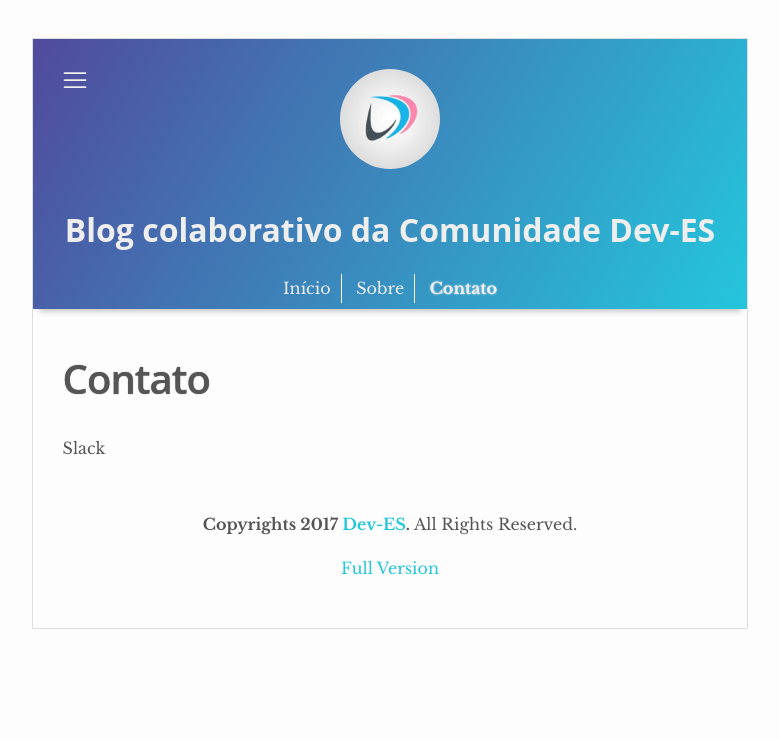
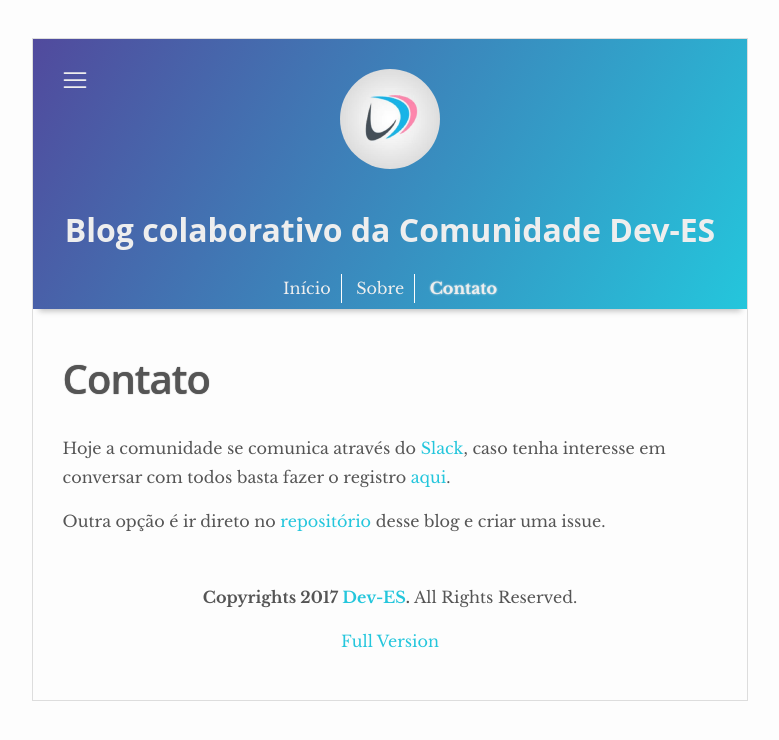
Before and after one commit to Dev-ES/blog, a Jekyll site: the page built from _pages/contato.md, in a window 1280 px wide. Shown: the top 740 px of the page, without its empty margins (250-1029 px from the left). Built offline with Jekyll 4.4.1, drawn with Linux system fonts in a browser that asks for light colours.

Commit message:
página de contato

```diff
--- a/_pages/contato.md
+++ b/_pages/contato.md
@@ -6,4 +6,6 @@ show-in-menu: yes
 active: active
 ---
 
-Slack
+Hoje a comunidade se comunica através do [Slack](https://slack.com/), caso tenha interesse em conversar com todos basta fazer o registro [aqui](https://devescom.herokuapp.com/).
+
+Outra opção é ir direto no [repositório](https://github.com/Dev-ES/blog/issues) desse blog e criar uma issue.
```
